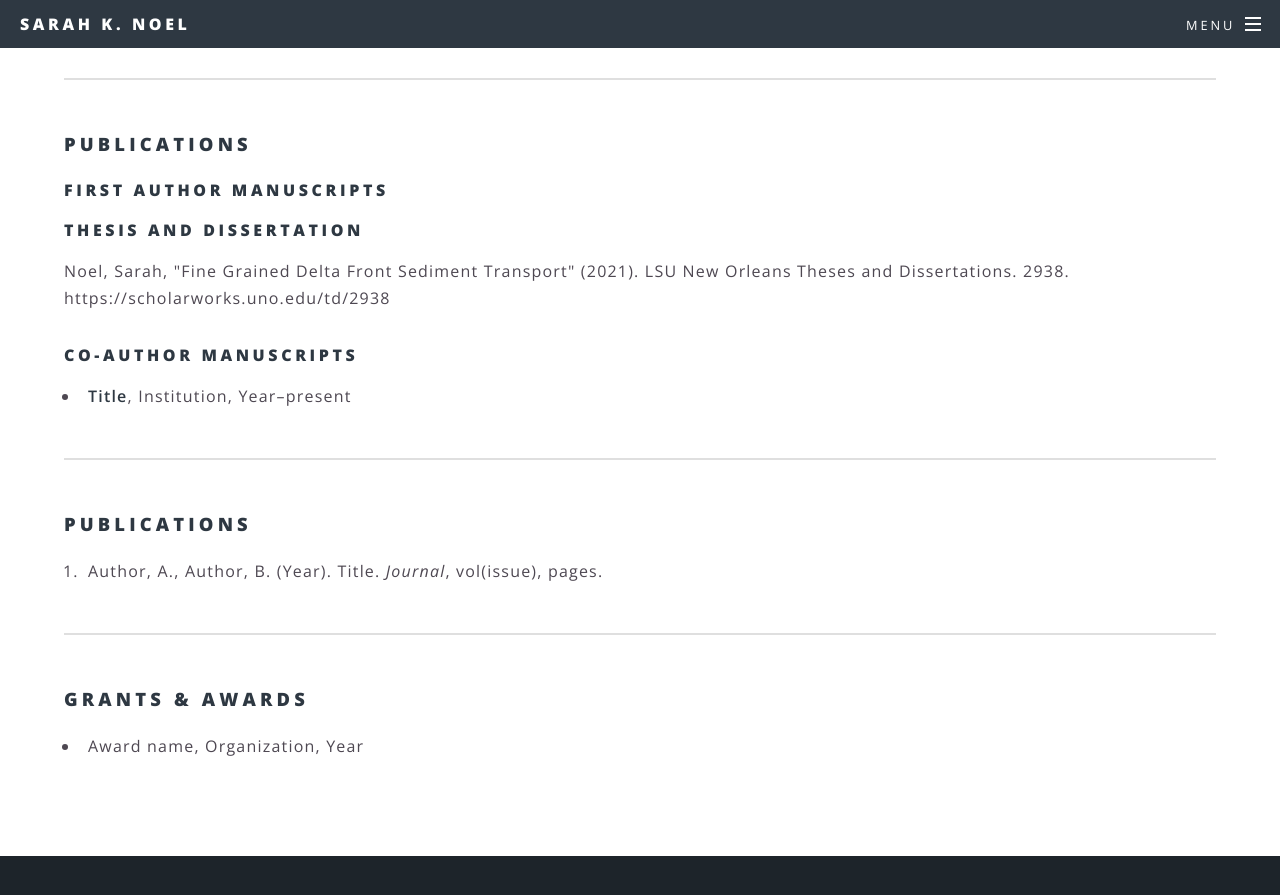
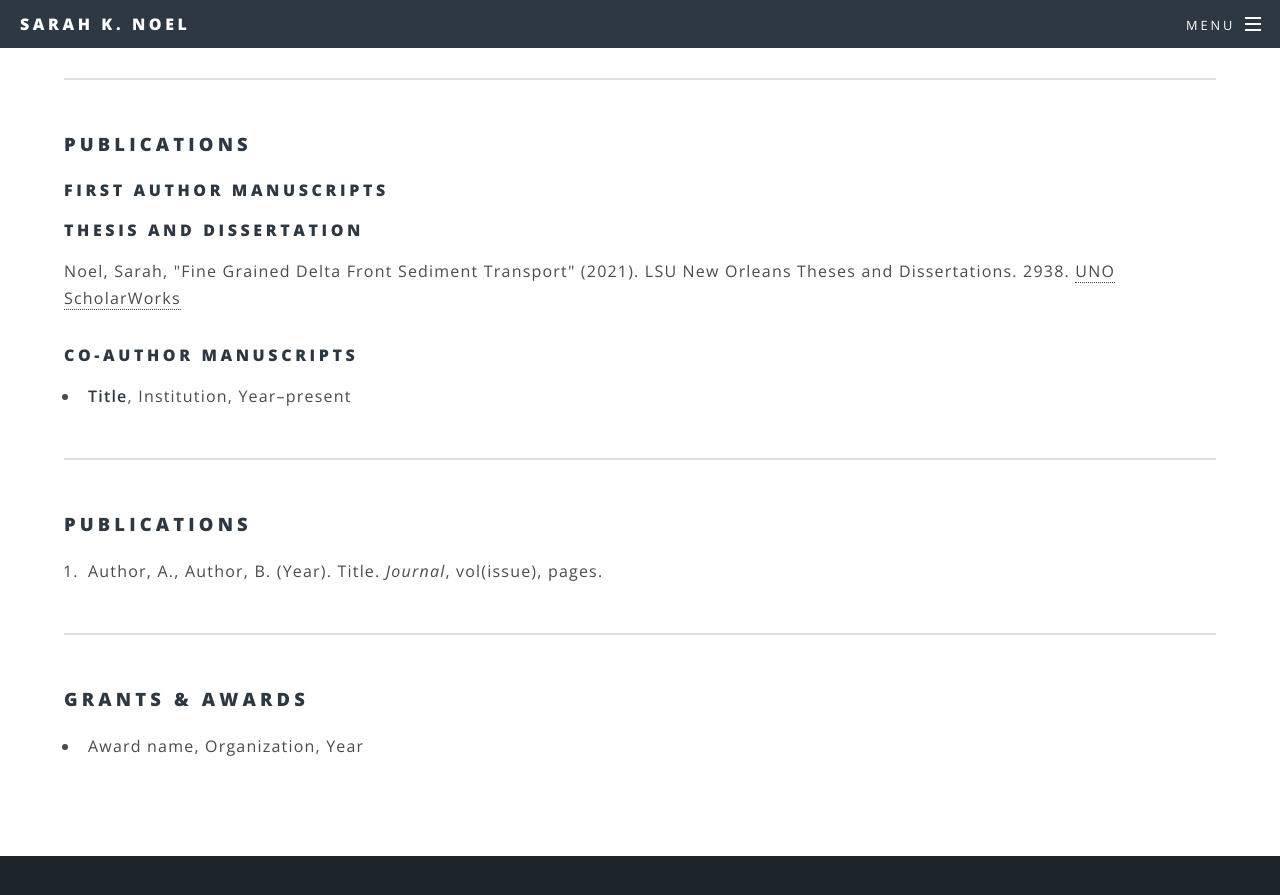
Before and after one commit to aknoel/academic, a Jekyll site: the page built from cv.html, in a window 1280 px wide and 900 px high, scrolled down 812 px. Shown: the top 895 px of the window. Built offline with Jekyll 4.4.1, drawn with Linux system fonts in a browser that asks for light colours; part of the change alters nothing that is shown.

Commit message:
cv updates

```diff
--- a/cv.html
+++ b/cv.html
@@ -28,7 +28,8 @@ subtitle: Your Name
 
 
 	<h4>Thesis and Dissertation</h4>
-	<p>Noel, Sarah, "Fine Grained Delta Front Sediment Transport" (2021). LSU New Orleans Theses and Dissertations. 2938. https://scholarworks.uno.edu/td/2938</p>
+	<p>Noel, Sarah, "Fine Grained Delta Front Sediment Transport" (2021). LSU New Orleans Theses and Dissertations. 2938.
+		<a href="https://scholarworks.uno.edu/td/2938">UNO ScholarWorks</a></p>
 
 	<h4>Co-Author Manuscripts</h4>
 
```
